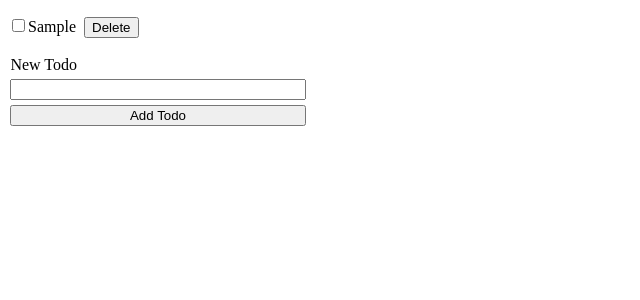
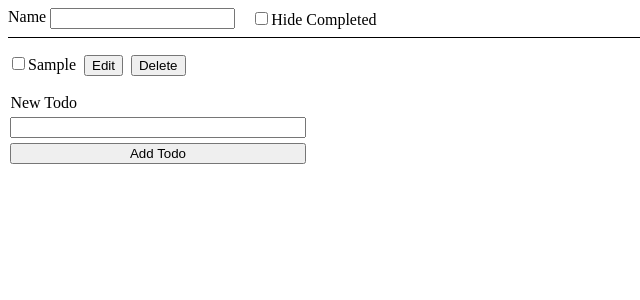
Before and after one commit to ellewright/CourseCareers-React-Unit, a React (Vite) app: page / in a window 1280 px wide. Both pictures are taken after typing "Sample" into the empty fields and a click on the button "Add Todo". Shown: the top 300 px of the page, without its empty margins (0-640 px from the left). Built offline with nearby package versions, Linux system fonts and the light colour scheme.

Commit message:
Finish AdvancedTodoListProject

```diff
--- a/src/components/AdvancedStatefulComponents/AdvancedTodoListProject/AdvancedTodoListProject.jsx
+++ b/src/components/AdvancedStatefulComponents/AdvancedTodoListProject/AdvancedTodoListProject.jsx
@@ -1,82 +1,90 @@
-import { useState } from "react"
+import { useState, useEffect, useReducer, createContext, useContext } from "react"
+import NewTodoForm from "./NewTodoForm"
 import "./styles.css"
+import TodoList from "./TodoList"
+import TodoFilterForm from "./TodoFilterForm"
+
+const LOCAL_STORAGE_KEY = "TODOS"
+const ACTIONS = {
+    ADD: "ADD",
+    TOGGLE: "TOGGLE",
+    UPDATE: "UPDATE",
+    DELETE: "DELETE"
+}
+
+export const TodoContext = createContext()
+
+function reducer(todos, { type, payload }) {
+    switch (type) {
+        case ACTIONS.ADD:
+            return [
+                ...todos,
+                { name: payload.name, completed: false, id: crypto.randomUUID() },
+            ]
+        case ACTIONS.TOGGLE:
+            return todos.map(todo => {
+                if (todo.id === payload.id) return { ...todo, completed: payload.completed }
+                return todo
+            })
+        case ACTIONS.UPDATE:
+            return todos.map(todo => {
+                if (todo.id === payload.id) {
+                    return { ...todo, name: payload.name }
+                }
+                return todo
+            })
+        case ACTIONS.DELETE:
+            return todos.filter(todo => todo.id !== payload.id)
+        default:
+            throw new Error(`No action found for type ${type}.`)
+    }
+}
 
 export default function AdvancedTodoListProject() {
-    const [newTodoName, setNewTodoName] = useState("")
-    const [todos, setTodos] = useState([])
+    const [filterName, setFilterName] = useState("")
+    const [hideCompletedFilter, setHideCompletedFilter] = useState(false)
+    const [todos, dispatch] = useReducer(reducer, [], initialValue => {
+        const value = localStorage.getItem(LOCAL_STORAGE_KEY)
+        if (value == null) return initialValue
+        return JSON.parse(value)
+    })
 
-    function addNewTodo() {
-        if (newTodoName === "") return
+    const filteredTodos = todos.filter((todo) => {
+        if (hideCompletedFilter && todo.completed) return false
+        return todo.name.includes(filterName)
+    })
 
-        setTodos(currentTodos => {
-            return [
-                ...currentTodos,
-                { name: newTodoName, completed: false, id: crypto.randomUUID() },
-            ]
-        })
-        setNewTodoName("")
+    useEffect(() => {
+        localStorage.setItem(LOCAL_STORAGE_KEY, JSON.stringify(todos))
+    }, [todos])
+
+    function addNewTodo(name) {
+        dispatch({ type: ACTIONS.ADD, payload: { name } })
     }
 
     function toggleTodo(todoId, completed) {
-        setTodos(currentTodos => {
-            return currentTodos.map(todo => {
-                if (todo.id === todoId) return { ...todo, completed }
+        dispatch({ type: ACTIONS.TOGGLE, payload: { id: todoId, completed } })
+    }
 
-                return todo
-            })
-        })
+    function updateTodoName(todoId, name) {
+        dispatch({ type: ACTIONS.UPDATE, payload: { id: todoId, name } })
     }
 
     function deleteTodo(todoId) {
-        setTodos(currentTodos => {
-            return currentTodos.filter(todo => todo.id !== todoId)
-        })
+        dispatch({ type: ACTIONS.DELETE, payload: { id: todoId } })
     }
 
     return (
-        <>
-            <ul id="list">
-                {todos.map(todo => {
-                    return (
-                        <TodoItem
-                            key={todo.id}
-                            {...todo}
-                            toggleTodo={toggleTodo}
-                            deleteTodo={deleteTodo}
-                        />
-                    )
-                })}
-            </ul>
-
-            <div id="new-todo-form">
-                <label htmlFor="todo-input">New Todo</label>
-                <input
-                    type="text"
-                    id="todo-input"
-                    value={newTodoName}
-                    onChange={e => setNewTodoName(e.target.value)}
-                />
-                <button onClick={addNewTodo}>Add Todo</button>
-            </div>
-        </>
+        <TodoContext.Provider value={{
+            todos: filteredTodos,
+            addNewTodo,
+            toggleTodo,
+            deleteTodo,
+            updateTodoName
+        }}>
+            <TodoFilterForm name={filterName} setFilterName={setFilterName} hideCompletedFilter={hideCompletedFilter} setHideCompletedFilter={setHideCompletedFilter} />
+            <TodoList />
+            <NewTodoForm />
+        </TodoContext.Provider>
     )
 }
-
-function TodoItem({ id, name, completed, toggleTodo, deleteTodo }) {
-    return (
-        <li className="list-item">
-            <label className="list-item-label">
-                <input
-                    checked={completed}
-                    type="checkbox"
-                    data-list-item-checkbox
-                    onChange={e => toggleTodo(id, e.target.checked)}
-                />
-                <span data-list-item-text>{name}</span>
-            </label>
-            <button onClick={() => deleteTodo(id)} data-button-delete>
-                Delete
-            </button>
-        </li>
-    )
-}
--- /dev/null
+++ b/src/components/AdvancedStatefulComponents/AdvancedTodoListProject/NewTodoForm.jsx
@@ -0,0 +1,29 @@
+import { useContext, useRef, useState } from "react";
+import { TodoContext } from "./AdvancedTodoListProject"
+
+export default function NewTodoForm() {
+    const nameRef = useRef()
+    const { addNewTodo } = useContext(TodoContext)
+
+    function handleSubmit(e) {
+        e.preventDefault()
+        if (nameRef.current.value === "") return
+
+        addNewTodo(nameRef.current.value)
+
+        nameRef.current.value = ""
+    }
+
+    return (
+        <form id="new-todo-form" onSubmit={handleSubmit}>
+            <label htmlFor="todo-input">New Todo</label>
+            <input
+                autoFocus
+                type="text"
+                id="todo-input"
+                ref={nameRef}
+            />
+            <button>Add Todo</button>
+        </form>
+    )
+}
--- /dev/null
+++ b/src/components/AdvancedStatefulComponents/AdvancedTodoListProject/TodoFilterForm.jsx
@@ -0,0 +1,16 @@
+export default function TodoFilterForm({ name, setFilterName, hideCompletedFilter, setHideCompletedFilter }) {
+    return (
+        <div className="filter-form">
+            <div className="filter-form-group">
+                <label htmlFor="name">Name</label>
+                <input type="text" id="name" value={name} onChange={e => {
+                    setFilterName(e.target.value)
+                }} />
+            </div>
+            <label>
+                <input type="checkbox" checked={hideCompletedFilter} onChange={e => setHideCompletedFilter(e.target.checked)} />
+                Hide Completed
+            </label>
+        </div>
+    )
+}
--- /dev/null
+++ b/src/components/AdvancedStatefulComponents/AdvancedTodoListProject/TodoItem.jsx
@@ -0,0 +1,44 @@
+import { useContext, useState, useRef } from "react"
+import { TodoContext } from "./AdvancedTodoListProject"
+
+export default function TodoItem({ id, name, completed }) {
+    const { toggleTodo, deleteTodo, updateTodoName } = useContext(TodoContext)
+    const [isEditing, setIsEditing] = useState(false)
+    const nameRef = useRef()
+
+    function handleSubmit(e) {
+        e.preventDefault()
+
+        if (nameRef.current.value === "") return
+
+        updateTodoName(id, nameRef.current.value)
+
+        setIsEditing(false)
+    }
+
+    return (
+        <li className="list-item">
+            {isEditing ? (
+                <form onSubmit={handleSubmit}>
+                    <input autoFocus type="text" defaultValue={name} ref={nameRef} />
+                    <button data-button-edit>Save</button>
+                </form>
+            ) : (
+                <>
+                    <label className="list-item-label">
+                        <input
+                            checked={completed}
+                            type="checkbox"
+                            data-list-item-checkbox
+                            onChange={e => toggleTodo(id, e.target.checked)}
+                        />
+                        <span data-list-item-text>{name}</span>
+                    </label>
+                    <button data-button-edit onClick={e => setIsEditing(true)}>Edit</button>
+                    <button onClick={() => deleteTodo(id)} data-button-delete>
+                        Delete
+                    </button>
+                </>)}
+        </li>
+    )
+}
--- /dev/null
+++ b/src/components/AdvancedStatefulComponents/AdvancedTodoListProject/TodoList.jsx
@@ -0,0 +1,22 @@
+import { useContext } from "react"
+import NewTodoForm from "./NewTodoForm"
+import { TodoContext } from "./AdvancedTodoListProject"
+import TodoItem from "./TodoItem"
+
+export default function TodoList() {
+
+    const { todos } = useContext(TodoContext)
+
+    return (
+        <ul id="list">
+            {todos.map(todo => {
+                return (
+                    <TodoItem
+                        key={todo.id}
+                        {...todo}
+                    />
+                )
+            })}
+        </ul>
+    )
+}
```
